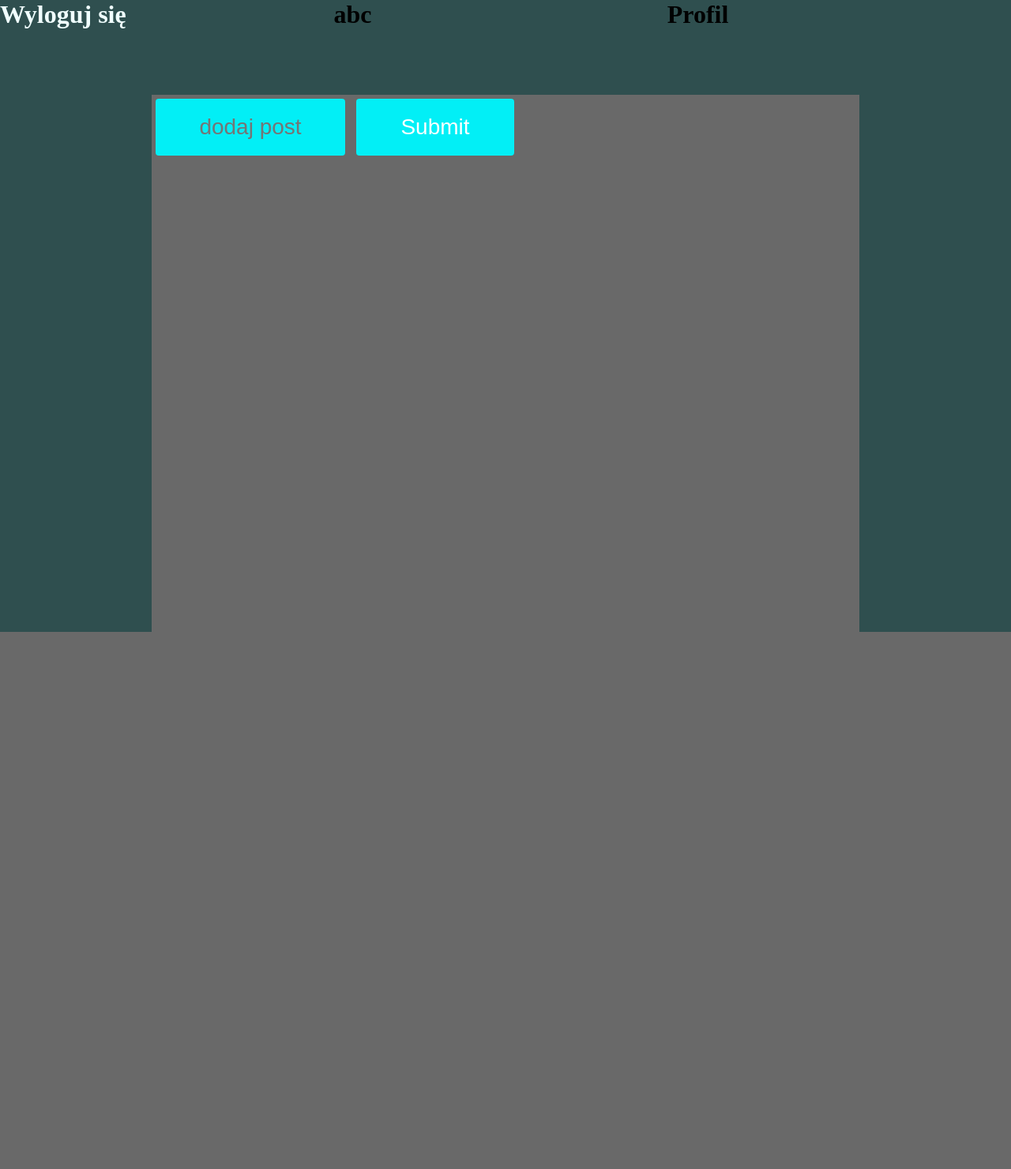
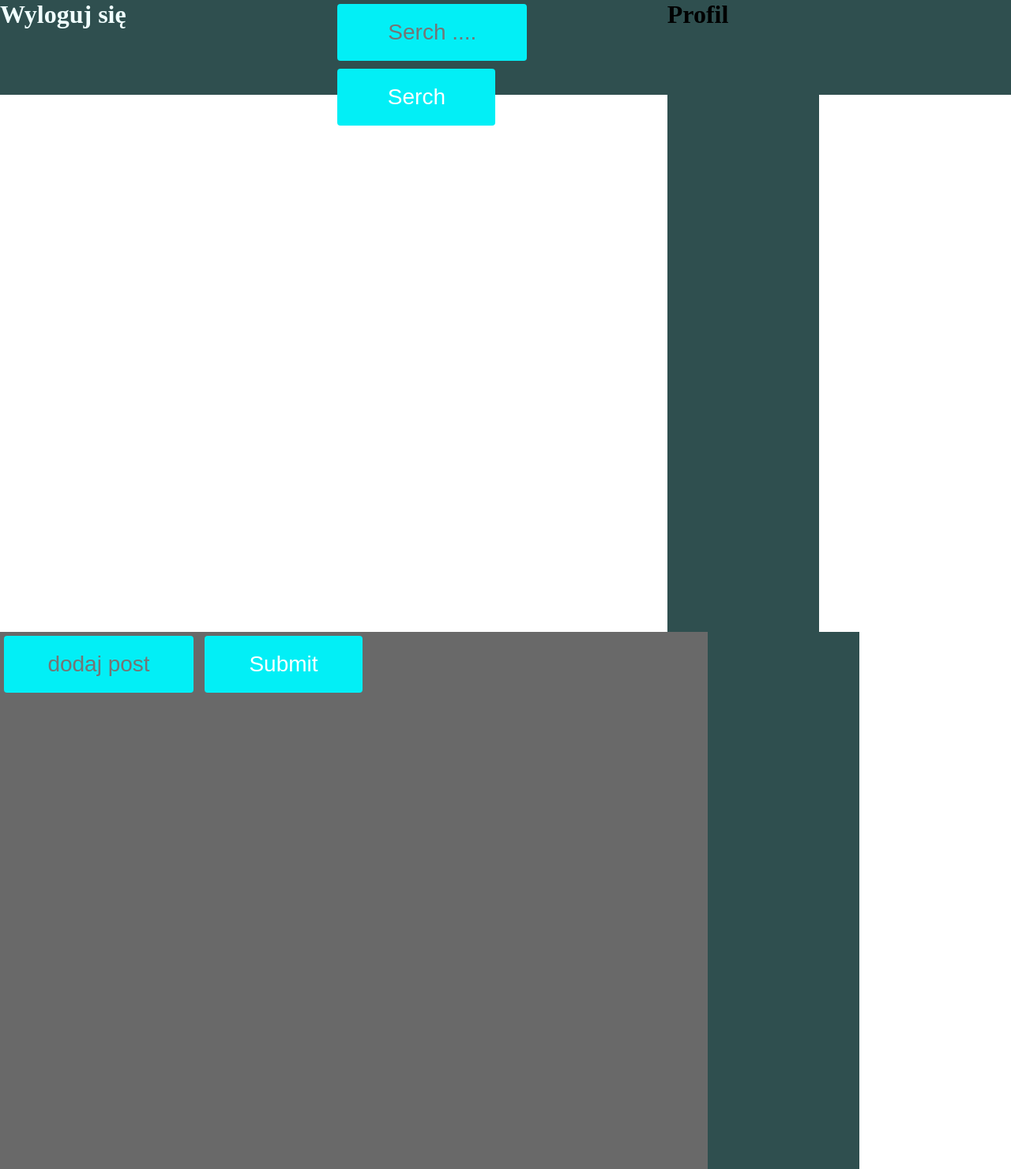
Before and after one commit to s22624-pjwstk/Projekt_v2, a Flask app: page /main in a window 1280 px wide. Shown: the whole page at 79% size. Before the commit the page ends 800 px from the top, so only its background shows below. Run offline with Flask 2, Linux system fonts and the light colour scheme; the visitor is signed in with stand-in values (Sample User, id 1); data that the repository does not hold is empty.

Commit message:
add new function of searching

```diff
--- a/app.py
+++ b/app.py
@@ -3,23 +3,6 @@
 
 from flask import(
     Flask, render_template,request,session,redirect,url_for,g)
-
-# class User:
-#     def __init__(self,id,username,password,followers=()):
-#         self.id = id
-#         self.username = username
-#         self.password = password
-#         self.followers=followers
-#     def __repr__(self):
-#         return f'<User:{self.username}'
-#
-# class Post:
-#     def __init__(self,username,text):
-#         self.username=username
-#         self.text=text
-#     def __repr__(self):
-#         rep=self.username+ ":"+ self.text
-#         return rep
 
 app = Flask(__name__)
 app.secret_key='sekretnyklucz'
@@ -49,8 +32,8 @@
 
 @app.route("/")
 def jakos():
+    return redirect(url_for("login"))
 
-    return redirect(url_for("login"))
 @app.route("/login",methods=('GET', 'POST'))
 def login():
     if request.method == 'POST':
@@ -69,15 +52,20 @@
 
 @app.route('/register' ,methods=('GET','POST'))
 def reg():
+    ist=False
     if request.method=='POST':
         user_name=request.form['username']
         password=request.form['password']
-        database = get_db()
-        new_user=database.execute("Insert into user (user_name,password) VALUES (?,?)",(user_name,password))
-        database.commit()
-        new_user.close()
-        return redirect(url_for('login'))
-    return render_template('register.html')
+        the_same_user=query_db("Select * from user Where user_name =?",(user_name,))
+        if not the_same_user:
+            database = get_db()
+            new_user=database.execute("Insert into user (user_name,password) VALUES (?,?)",(user_name,password))
+            database.commit()
+            new_user.close()
+            return redirect(url_for('login'))
+        else:
+            ist=True
+    return render_template('register.html',foo=ist)
 
 @app.route("/logout")
 def logout():
@@ -126,8 +114,23 @@
     new_tweet.close()
     return redirect(url_for("main_side"))
 
-@app.route("/main")
+@app.route("/main",methods=('POST','GET'))
 def main_side():
+    if request.method=="POST":
+        serch_user_name=request.form['serch']
+        sherch_user=query_db("SELECT user_id from user where user_name=?",(serch_user_name,))
+        if sherch_user:
+            sherch_user=sherch_user[0]
+            sherch_user=sherch_user['user_id']
+            return redirect(url_for('profil', user_id=sherch_user))
+        else:
+            return redirect(url_for('serch',serch_user=serch_user_name))
+
     user=session['user_id']
     posts=query_db("Select user.user_id as user_id,user_name,tweet_text,tweets.created_at From user INNER JOIN tweets on user.user_id=tweets.user_id")
     return render_template('main_side.html',posts=posts,username=session['username'],user=user)
+
+@app.route("/serch/<serch_user>")
+def serch(serch_user):
+    sherch = query_db('SELECT * from user where user_name Like ?',("%"+serch_user+"%",))
+    return render_template('Serch_output.html',users=sherch)
--- a/templates/main_side.html
+++ b/templates/main_side.html
@@ -110,7 +110,10 @@
         <h1><a href="{{ url_for('logout')}}">Wyloguj się </a> </h1>
     </div>
     <div class="top_side">
-        <h1> abc </h1>
+        <form method="POST">
+            <input type="text" name="serch" placeholder="Serch ....">
+            <input type="submit" name="szukaj" value="Serch">
+        </form>
     </div>
     <div class="top_side" >
         <h1> <a href="{{url_for("profil",user_id=user)}}"> Profil</a></h1>
@@ -125,7 +128,7 @@
     <div id="l_central">
     <ul>
         {% for each in posts %}
-            <li><h2><a href="{{ url_for("profil",user_id=each.user_id)}}" >{{each.user_name}}</a>:{{each.tweet_text}}</h2></li><br>
+            <li><h2><a href="{{ url_for("profil",user_id=each.user_id)}}" >{{each.user_name}}</a> : {{each.tweet_text}}</h2></li><br>
         {% endfor %}
     </ul>
         <form method="POST" action="/post">
```
Also changed, not shown: templates/Serch_output.html (added, +12 -0 lines).
